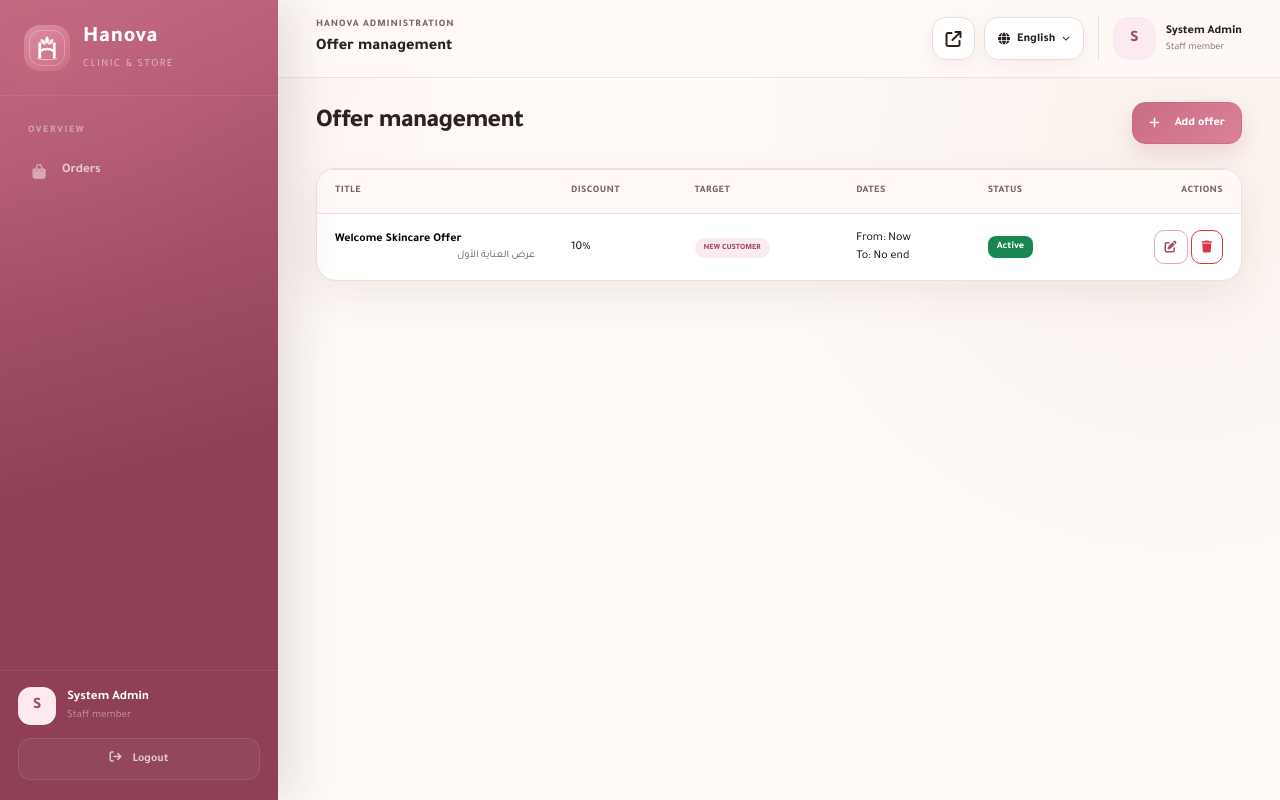
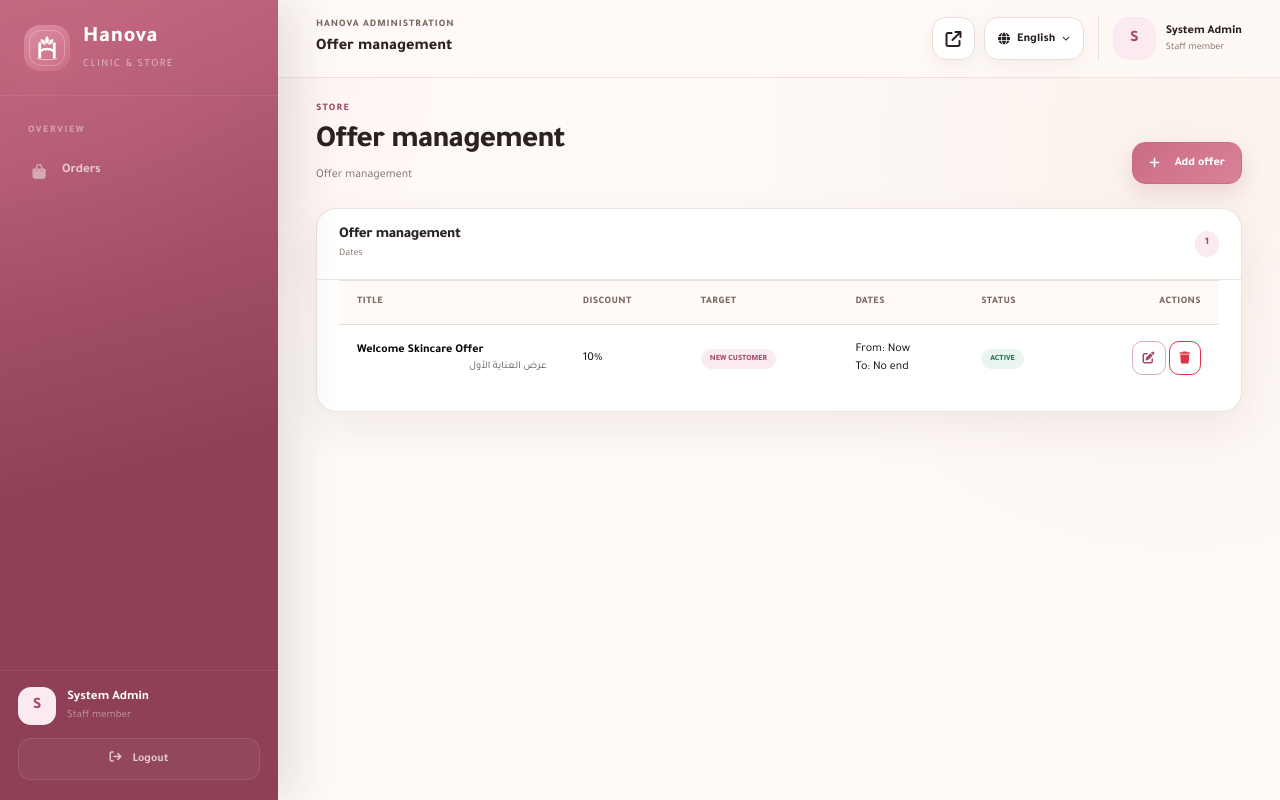
Before and after one commit to RazanKhoulani/hanova-app, a Laravel app: page /admin/offers in a window 1280 px wide. Run offline with Laravel 12, Linux system fonts and the light colour scheme; a user stored in the database is signed in; data comes from the database, SQL or seed files in the repository.

Commit message:
Unify admin catalog management views

```diff
--- a/laravel-medical-ecommerce/resources/views/admin/offers/index.blade.php
+++ b/laravel-medical-ecommerce/resources/views/admin/offers/index.blade.php
@@ -4,20 +4,21 @@
 
 @section('content')
 @php
-    $money = static fn ($amount): string => number_format((float) $amount, 2) . ' ل.س';
+    $money = static fn ($amount): string => number_format((float) $amount, 0) . ' ل.س';
 @endphp
-<div class="d-flex justify-content-between align-items-center mb-4">
-    <h2>{{ __('admin.offers_management') }}</h2>
+<div class="page-header">
+    <div><p class="eyebrow">{{ __('admin.store') }}</p><h1>{{ __('admin.offers_management') }}</h1><p>{{ __('admin.offers_management') }}</p></div>
     <a href="{{ route('admin.offers.create') }}" class="btn btn-primary">
         <i class="fas fa-plus me-2"></i>{{ __('admin.add_offer') }}
     </a>
 </div>
 
-<div class="card shadow-sm">
-    <div class="card-body p-0">
+<section class="panel-card data-panel">
+    <div class="panel-heading"><div><h3>{{ __('admin.offers_management') }}</h3><p>{{ __('admin.dates') }}</p></div><span class="soft-count">{{ $offers->total() }}</span></div>
+    <div>
         <div class="table-responsive">
-            <table class="table table-hover mb-0">
-                <thead class="bg-light">
+            <table class="table align-middle mb-0 admin-data-table">
+                <thead>
                     <tr>
                         <th class="border-0 px-4 py-3 text-secondary">{{ __('admin.title') }}</th>
                         <th class="border-0 px-4 py-3 text-secondary">{{ __('admin.discount') }}</th>
@@ -43,7 +44,7 @@
                                 <div>{{ __('admin.to') }}: {{ $offer->ends_at?->format('Y-m-d H:i') ?? __('admin.no_end') }}</div>
                             </td>
                             <td class="align-middle px-4">
-                                <span class="badge bg-{{ $offer->is_active ? 'success' : 'secondary' }}">{{ $offer->is_active ? __('admin.active') : __('admin.paused') }}</span>
+                                <span class="status-pill {{ $offer->is_active ? 'success' : '' }}">{{ $offer->is_active ? __('admin.active') : __('admin.paused') }}</span>
                             </td>
                             <td class="align-middle px-4 text-end">
                                 <a href="{{ route('admin.offers.edit', $offer) }}" class="btn btn-sm btn-outline-primary">
@@ -68,9 +69,9 @@
         </div>
     </div>
     @if($offers->hasPages())
-        <div class="card-footer bg-white border-top-0 pt-4 pb-3 px-4">
+        <div class="pt-4 px-4">
             {{ $offers->links('pagination::bootstrap-5') }}
         </div>
     @endif
-</div>
+</section>
 @endsection
```
Also changed, not shown: laravel-medical-ecommerce/resources/views/admin/concerns/index.blade.php (+10 -9 lines), laravel-medical-ecommerce/resources/views/admin/reviews/index.blade.php (+7 -6 lines).
